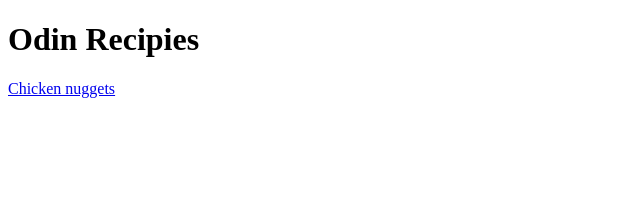
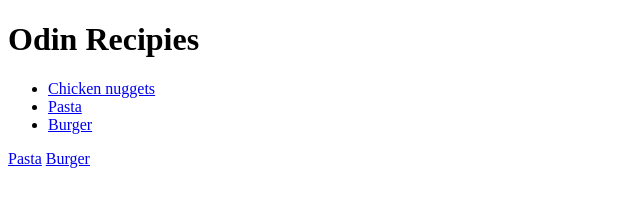
Before and after one commit to maxizek30/odin-recipes, a plain HTML site: page index.html in a window 1280 px wide. Shown: the whole page, without its empty margins (0-640 px from the left). Drawn offline with Linux system fonts and the light colour scheme.

Commit message:
Add support for burger and pasta in inex html

```diff
--- a/index.html
+++ b/index.html
@@ -11,6 +11,15 @@
         Odin Recipies
     </h1>
 
-    <a href="recipes/chicken-nuggies.html">Chicken nuggets</a>
+    <ul>
+        <li>    <a href="recipes/chicken-nuggies.html">Chicken nuggets</a>
+        </li>
+        <li>    <a href="recipes/pasta.html">Pasta</a>
+        </li>
+        <li>    <a href="recipes/burger.html">Burger</a>
+        </li>
+    </ul>
+    <a href="recipes/pasta.html">Pasta</a>
+    <a href="recipes/burger.html">Burger</a>
 </body>
 </html>
```
